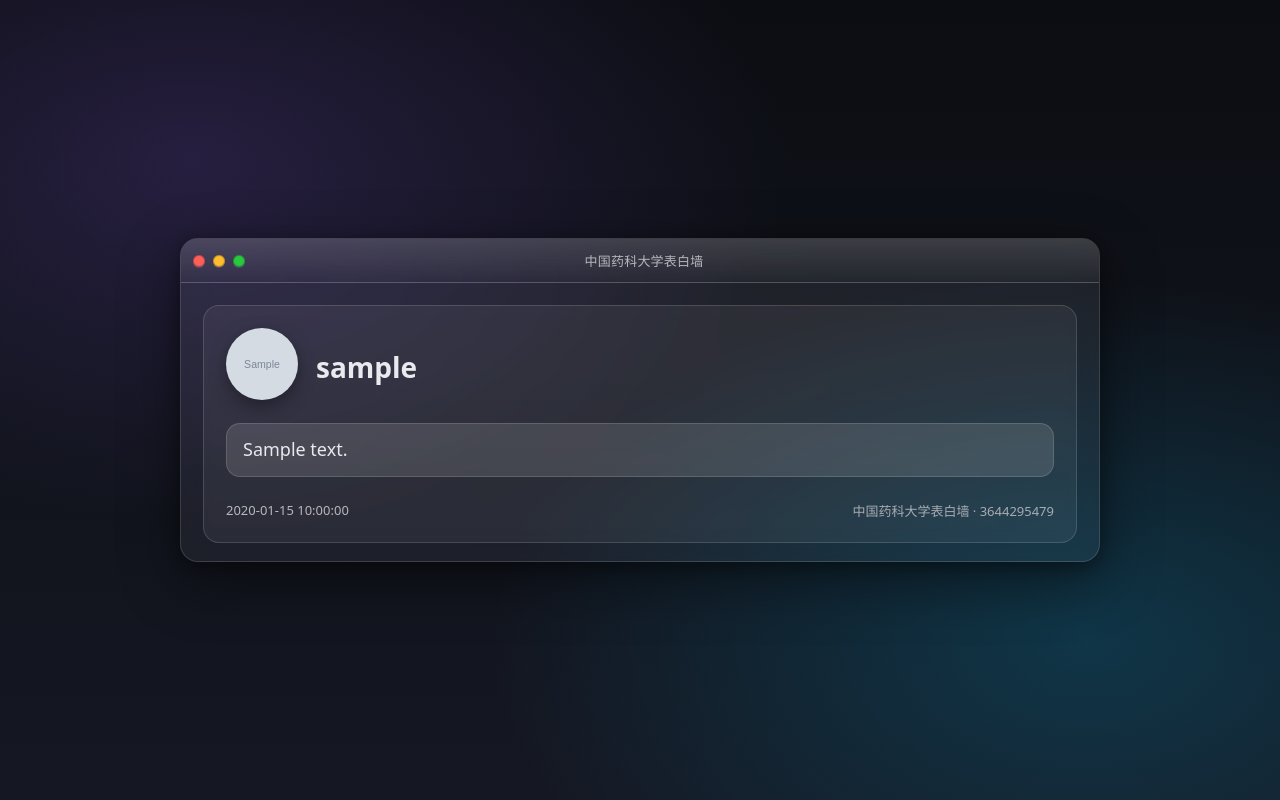
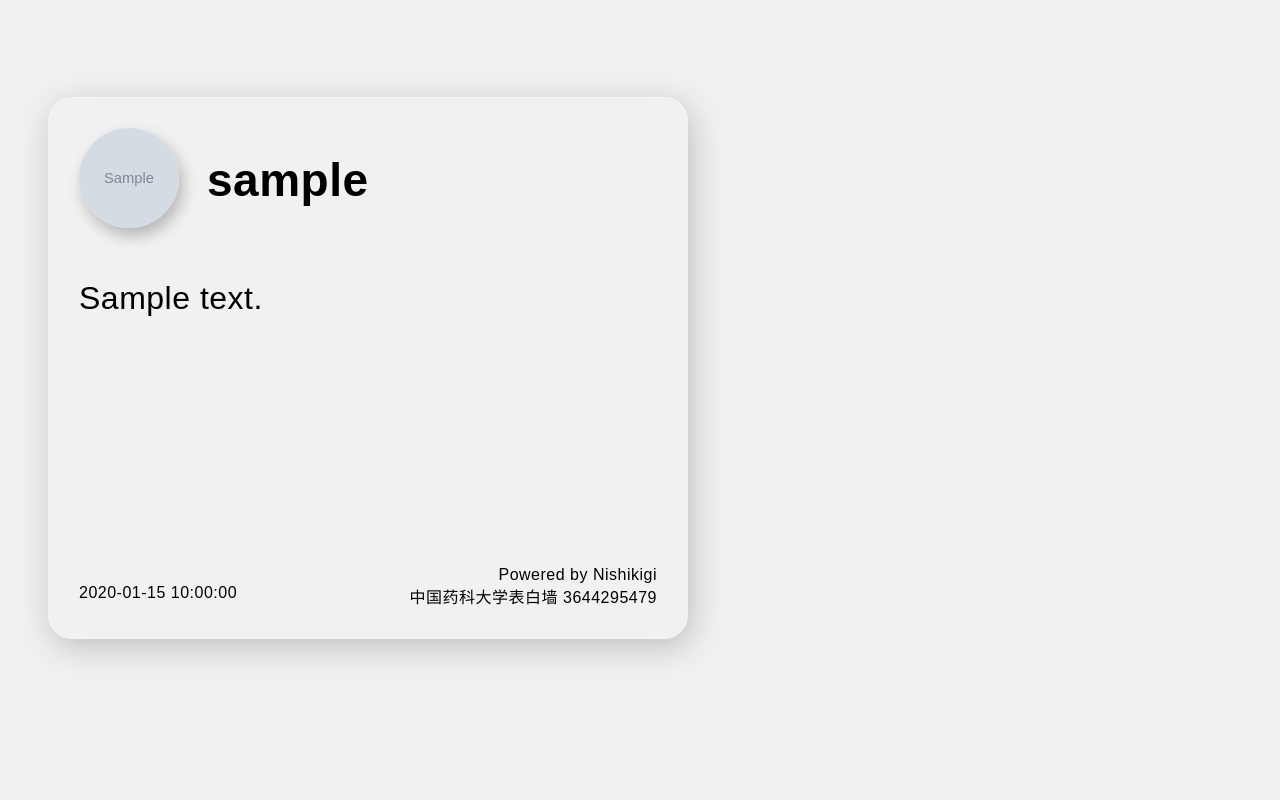
Before and after one commit to sx120609/Nishikigi, a Python web app: template templates/normal.html in a window 1280 px wide. Run offline with Jinja, Linux system fonts and the light colour scheme; the template is opened without the code that fills it: most values are stand-ins (such as "Sample title", 1, 10 or a date in 2020); grey boxes marked "Sample" are stand-in pictures.

Commit message:
Update normal.html

```diff
--- a/templates/normal.html
+++ b/templates/normal.html
@@ -1,168 +1,120 @@
 <!DOCTYPE html>
 <html lang="zh">
 <head>
-  <meta charset="UTF-8" />
-  <meta name="viewport" content="width=device-width, initial-scale=1" />
-  <title>macOS Card</title>
+    <meta charset="UTF-8">
     <style>
-    :root {
-      --bg: #0f1115;
-      --frost: rgba(255,255,255,0.06);
-      --frost-2: rgba(255,255,255,0.12);
-      --stroke: rgba(255,255,255,0.14);
-      --card: #111319;
-      --text: #e8eaed;
-      --muted: #b6b8be;
-      --shadow: 0 18px 60px rgba(0,0,0,.45), 0 4px 18px rgba(0,0,0,.35);
+        body {
+            font-family: "SF Pro", "PingFang SC", "Apple Color Emoji", Arial, sans-serif;
+            align-items: center;
+            width: 720px;
+            min-height: 720px;
+            background-color: #f0f0f0;
+            display: flex;
+            justify-content: center;
+            letter-spacing: 0.5px;
         }
-
-    * { box-sizing: border-box; }
-    html, body {
-      height: 100%;
-    }
-    body {
-      margin: 0;
-      display: grid;
-      place-items: center;
-      background:
-        radial-gradient(1000px 600px at 15% 20%, rgba(153, 102, 255, .18), transparent 60%),
-        radial-gradient(1000px 600px at 85% 80%, rgba(0, 200, 255, .18), transparent 60%),
-        linear-gradient(180deg, #0b0d12, #151823);
-      font-family: system-ui, -apple-system, "SF Pro", "PingFang SC", "Segoe UI", Arial, sans-serif;
-      color: var(--text);
-      padding: 32px;
-    }
-
-    /* macOS screenshot-style window */
-    .mac-window {
-      width: min(920px, 96vw);
-      border-radius: 18px;
-      background: linear-gradient(180deg, rgba(255,255,255,0.06), rgba(255,255,255,0.04));
-      border: 1px solid var(--stroke);
-      box-shadow: var(--shadow);
-      overflow: hidden;
-      backdrop-filter: blur(16px) saturate(120%);
-      -webkit-backdrop-filter: blur(16px) saturate(120%);
-    }
-
-    .titlebar {
-      height: 44px;
-      display: flex;
-      align-items: center;
-      padding: 0 12px;
-      gap: 10px;
-      background: linear-gradient(180deg, rgba(255,255,255,0.14), rgba(255,255,255,0.04));
-      border-bottom: 1px solid rgba(255,255,255,0.12);
-    }
-
-    .traffic-lights {
-      display: flex;
-      gap: 8px;
-    }
-    .dot {
-      width: 12px; height: 12px; border-radius: 50%;
-      box-shadow: inset 0 0 0 1px rgba(0,0,0,.25), 0 1px 0 rgba(255,255,255,.12);
-    }
-    .dot.red { background: #ff5f57; }
-    .dot.yellow { background: #febc2e; }
-    .dot.green { background: #28c840; }
-
-    .win-title {
-      flex: 1;
-      text-align: center;
-      font-size: 13px;
-      color: var(--muted);
-      letter-spacing: .2px;
-      user-select: none;
-    }
-
-    .window-content {
-      background: linear-gradient(180deg, rgba(255,255,255,0.02), rgba(255,255,255,0.01));
-      padding: 22px 22px 18px 22px;
-    }
-
-    /* Card content ported & refined from your template */
         .card {
             display: flex;
             flex-direction: column;
-      gap: 18px;
+            margin: 40px;
+            padding: 30px;
             width: 100%;
-      background: var(--frost);
-      border: 1px solid var(--stroke);
-      border-radius: 16px;
-      padding: 22px;
+            min-height: 480px;
+            justify-content: space-between;
+            z-index: 1;
+            background: rgba(255, 255, 255, 0.12);
+            border-radius: 24px;
+            box-shadow: 4px 8px 32px rgba(0, 0, 0, 0.2);
+            backdrop-filter: blur(15px);
+            -webkit-backdrop-filter: blur(15px);
+            border: 1px solid rgba(255, 255, 255, 0.2);
         }
-
-    .header {
+        .user {
             display: flex;
             align-items: center;
-      gap: 18px;
+            margin-bottom: 24px;
         }
-
         .avatar img {
-      width: 72px; height: 72px; border-radius: 50%; object-fit: cover;
-      box-shadow: 0 6px 18px rgba(0,0,0,.35);
+            width: 100px;
+            height: 100px;
+            margin-right: 28px;
+            border-radius: 50%;
+            object-fit: cover;
+            box-shadow: 4px 8px 16px rgba(0,0,0,0.25);
         }
-
-    .username {
-      font-weight: 700; font-size: 28px;
+        .message {
+            display: inline-block;
+            max-width: 100%;
+            border-radius: 24px;
+            margin-bottom: 18px;
+            line-height: 1.5;
+            font-size: 32px;
+            word-wrap: break-word;
         }
-    .username.rainbow {
+        .message_border {
+            padding: 6px 14px;
+            background: rgba(255, 255, 255, 0.05);
+            box-shadow: 4px 8px 20px rgba(0, 0, 0, 0.2);
+            backdrop-filter: blur(15px);
+            -webkit-backdrop-filter: blur(15px);
+            border: 1px solid rgba(255, 255, 255, 0.2);
+        }
+        .message img {
+            max-width: 480px;
+            border-radius: 24px;
+            display: block;
+            margin: 8px 0px;
+       }
+        .face {
+            height: 240px !important;
+            margin: 0px !important;
+       }
+        .cqface {
+            vertical-align: middle;
+            width: 36px !important;
+            height: 36px !important;
+            margin: 0 !important;
+            display: inline !important;
+            padding: 0 !important;
+            transform: translateY(-0.1em);
+        }
+        .rainbow {
             background: linear-gradient(90deg, #fbc2eb, #a6c1ee);
-      -webkit-background-clip: text; -webkit-text-fill-color: transparent; color: transparent;
+            -webkit-background-clip: text;
+            -webkit-text-fill-color: transparent;
+            color: transparent;
             text-shadow: 0 2px 20px rgba(0, 114, 255, 0.15);
         }
 
-    .messages {
-      display: grid; gap: 14px;
+        .blur-bg {
+            width: 100%;
+            position: absolute;
+            background: radial-gradient(at 30% 30%, rgba(255, 0, 150, 0.1), transparent 60%),
+                        radial-gradient(at 70% 70%, rgba(0, 200, 255, 0.15), transparent 60%),
+                        radial-gradient(at 50% 50%, rgba(255, 255, 0, 0.15), transparent 60%);
+            filter: blur(100px);
+            z-index: -1;
         }
-
-    .message {
-      display: inline-block;
-      max-width: 100%;
-      line-height: 1.55;
-      font-size: 18px;
-      word-wrap: break-word;
-      background: var(--frost-2);
-      border: 1px solid var(--stroke);
-      border-radius: 14px;
-      padding: 12px 16px;
-    }
-    .message img { max-width: 100%; border-radius: 12px; display: block; margin: 8px 0; }
-    .face { height: 200px !important; margin: 0 !important; }
-    .cqface { vertical-align: middle; width: 28px !important; height: 28px !important; margin: 0 !important; display: inline !important; padding: 0 !important; transform: translateY(-0.1em); }
-
-    .footer {
-      display: flex; justify-content: space-between; align-items: center; color: var(--muted);
-      margin-top: 6px; font-size: 13px;
-    }
-
-    .brand { opacity: 0.9; }
     </style>
 </head>
+
 <body>
-
-  <div class="mac-window" role="figure" aria-label="macOS 风格截图卡片">
-    <div class="titlebar">
-      <div class="traffic-lights" aria-hidden="true">
-        <span class="dot red"></span>
-        <span class="dot yellow"></span>
-        <span class="dot green"></span>
+<div class="blur-bg"></div>
+<div class="card">
+    <div>
+        <div class="user">
+            <div class="avatar">
+                <img src="{{ avatar_src }}" alt="头像">
             </div>
-      <div class="win-title">中国药科大学表白墙</div>
-      <div style="width: 44px"></div>
+            <div>
+                <div class="{% if admin %}rainbow{% endif %}" style="font-size: 46px; font-weight: bold;">
+                {{ username }}
                 </div>
-
-    <div class="window-content">
-      <div class="card">
-        <div class="header">
-          <div class="avatar"><img src="{{ avatar_src }}" alt="头像" /></div>
-          <div class="username {% if admin %}rainbow{% endif %}">{{ username }}</div>
             </div>
-
-        <div class="messages">
+        </div>
+        <br/>
         {% for items in contents %}
-            <div class="message">
+            <div class="message {% if items[0] == '' %}message_border{% endif %}" >
                 {% for item in items[1:] %}
                     {% if item.startswith('file://') %}
                         <img src="{{ item[7:] }}" alt="图片跑路了">
@@ -175,16 +127,19 @@
                     {% endif %}
                 {% endfor %}
             </div>
+            <br/>
         {% endfor %}
     </div>
 
-        <div class="footer">
-          <div>{{ date }}</div>
-          <div class="brand">中国药科大学表白墙 · 3644295479</div>
+    <div>
+        <div style="display: flex; justify-content: right; margin-top: 42px">
+            Powered by Nishikigi
+        </div>
+        <div style="display: flex; justify-content: space-between;">
+            <div> {{ date }}</div>
+            <div>中国药科大学表白墙 3644295479</div>
         </div>
     </div>
 </div>
-  </div>
-
 </body>
 </html>
```
Lines whose indentation alone changed are shown as unchanged.
